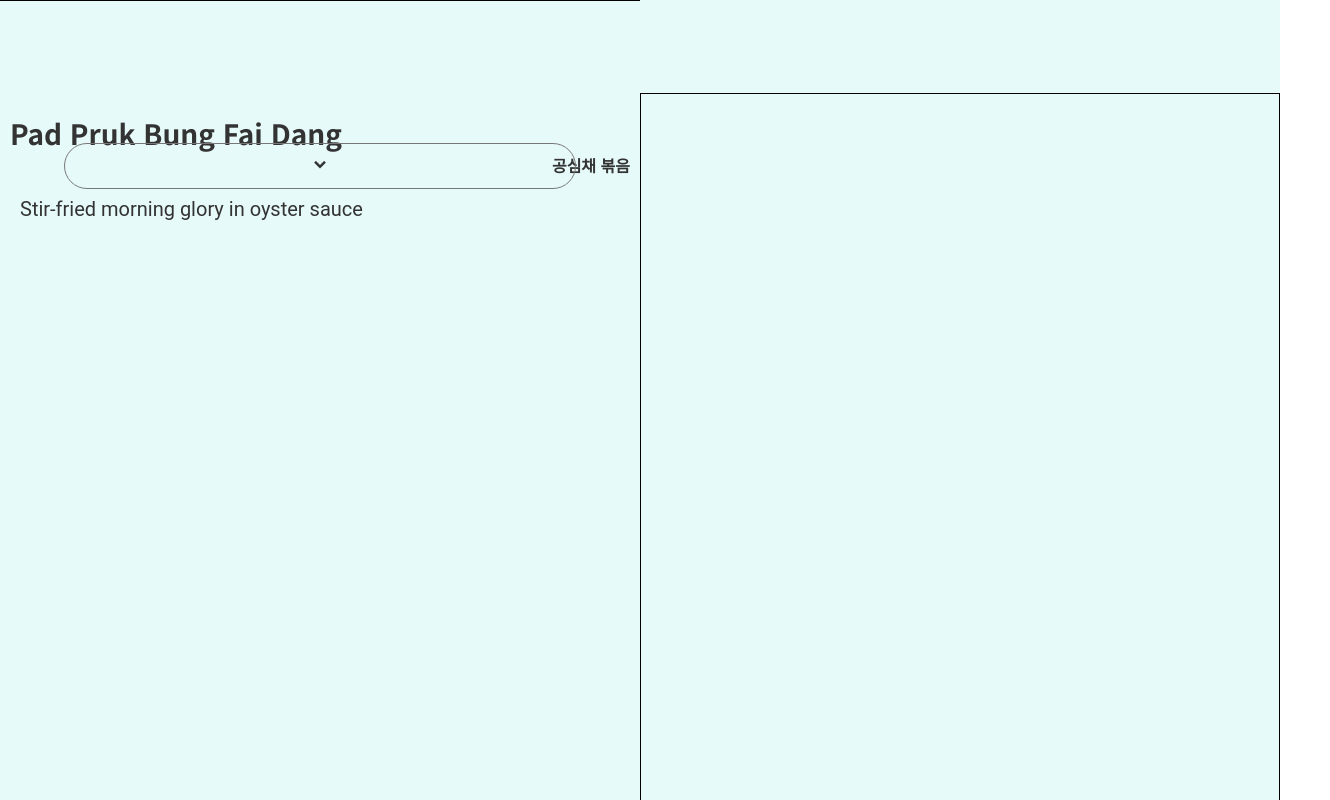
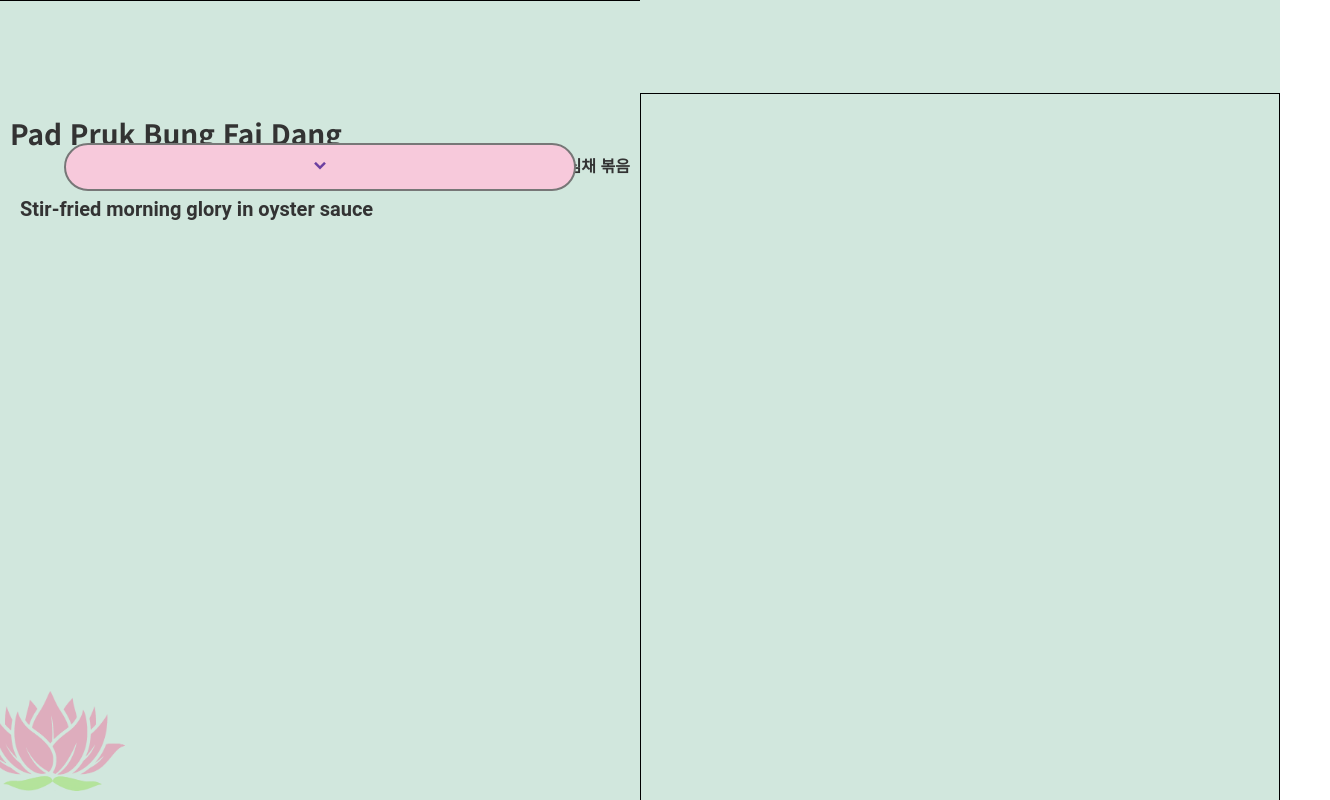
Before and after one commit to juunie-roh/Kushiage-Jin-Part-2, a plain HTML site: page index.html in a window 1280 px wide. Shown: the part 1559-2359 px from the top of the page, 1330 px wide, since content can reach past the window. Drawn offline with nearby package versions, Linux system fonts and the light colour scheme; a web font is replaced by a local one.

Commit message:
lotus background update, theme color added

```diff
--- a/css/style.css
+++ b/css/style.css
@@ -4,9 +4,10 @@
   --iPhone-top: 50px;
   --header-height: 60px;
   --header-bg: #0d5e65;
-  --main-bg: #e6faf9;
-  --main-bg-alter: #ddd;
-  --point-color: #fad354;
+  --main-bg: #d1e7dd;
+  --main-point: #f7c9db;
+  --main-point-alter: #edb6ca;
+  --header-title: #ffd700;
 }
 
 /* header */
@@ -98,13 +99,13 @@ header.active { height: 100dvh; }
   align-items: center;
 }
 .header-title>h1 span {
-  color: var(--point-color);
+  color: var(--header-title);
   font-size: 40px;
   font-weight: 700;
 }
 .header-title>h1 strong small {
   margin-left: 5px;
-  color: var(--point-color);
+  color: var(--header-title);
   font-size: 16px;
   font-weight: 900;
 }
@@ -179,28 +180,41 @@ header.active { height: 100dvh; }
 
 .menu-desc {
   position: relative;
+  isolation: isolate;
   display: flex; flex-direction: column;
   padding-top: 40px;
   /* margin-bottom: var(--header-height); */
 }
+.menu-desc::before {
+  content: '';
+  position: absolute;
+  right: -50px; bottom: 50px;
+  z-index: -1;
+  display: block;
+  width: 200px; height: 100px;
+  background: url(../images/lotus-flower.png) no-repeat center center / contain;
+  filter: opacity(30%) contrast(150%);
+}
+.menu-section:nth-child(even) .menu-desc::before { left: -50px; }
 
 .menu-desc h2 { margin-left: 10px; font-size: 28px; }
 .menu-desc h2 small { margin-left: 10px; font-size: 16px; font-weight: 900; }
 .menu-desc h3 { margin: 0 10px; font-size: 16px; font-weight: 900; text-align: right; }
-.menu-desc .desc { margin: 40px 0; }
+.menu-desc .desc { margin: 50px 0; font-weight: 600; }
 .menu-desc a {
-  position: sticky; bottom: 20px;
+  position: sticky; bottom: 10px;
   display: block;
   width: 80%;
   align-self: center;
   margin-top: 30px;
   padding: 0.5em 1em;
-  border: 1px solid #777;
+  border: 2px solid #777;
   border-radius: 2em;
-  background: var(--main-bg-color);
+  background: var(--main-point);
+  color: #6b3fa0;
   text-align: center;
 }
-.menu-desc a:hover { background: var(--main-bg-alter); }
+.menu-desc a:hover { background: var(--main-point-alter); }
 .menu-section:last-of-type .menu-desc a { display: none; }
 
 .inner-layout {
--- a/index.html
+++ b/index.html
@@ -6,6 +6,7 @@
   <meta http-equiv="X-UA-Compatible" content="IE=edge">
   <meta name="viewport"
     content="width=device-width, initial-scale=1.0, maximum-scale=3.0, minimum-scale=1.0, user-scalable=yes">
+  <meta name="theme-color" content="#0d5e65">
   <title>쿠시아게 진: Part 2 Menus</title>
   <link href='https://unpkg.com/boxicons@2.1.4/css/boxicons.min.css' rel='stylesheet'>
   <link rel="stylesheet" href="./css/reset.css">
```
Also changed, not shown: images/lotus-flower.png (added).
